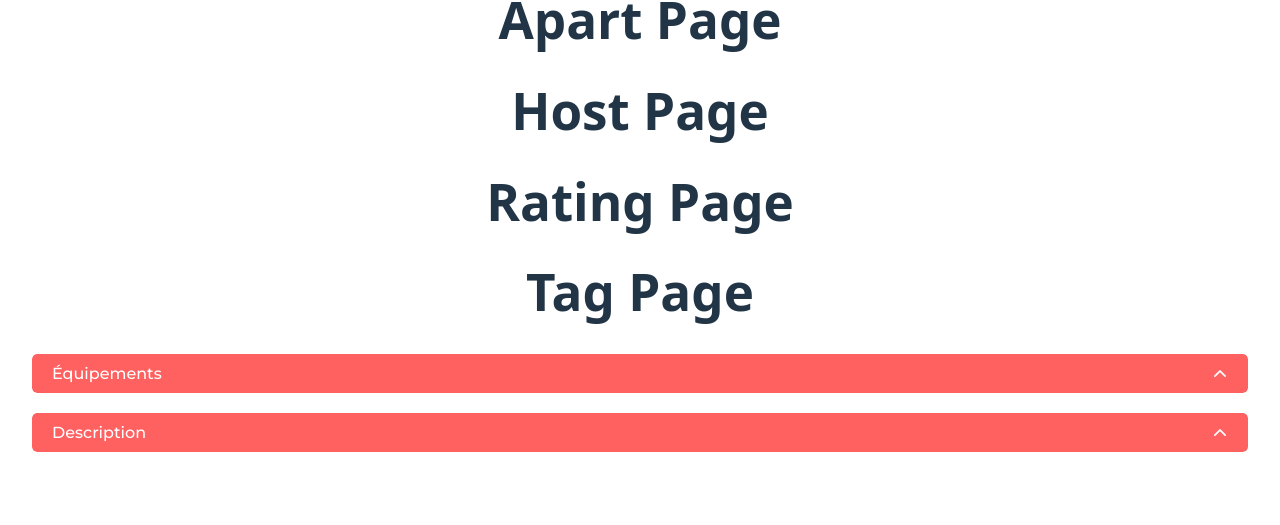
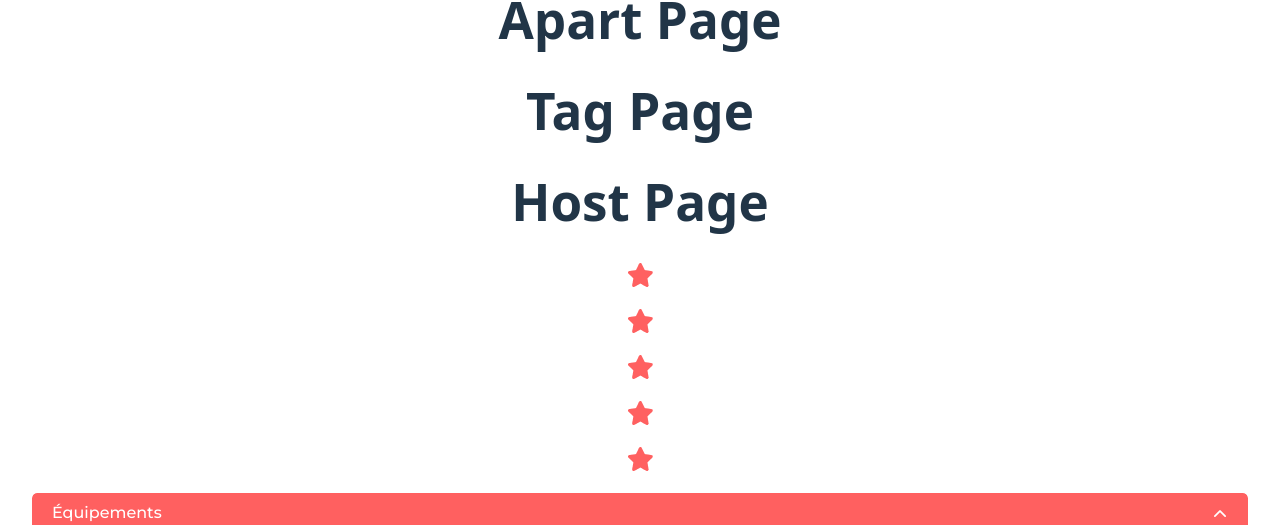
Before and after one commit to Tigrou-le-ninja/KasaTS, a React (Vite) app: page /details/0979876d in a window 1280 px wide. Shown: the part 677-1202 px from the top of the page. Built offline with nearby package versions, Linux system fonts and the light colour scheme.

Commit message:
composant rating fonctionnel

```diff
--- a/src/components/rating/rating.jsx
+++ b/src/components/rating/rating.jsx
@@ -1,18 +1,24 @@
-const Rating = () => {
+import FullStar from "../../assets/full_star.png";
+import EmptyStar from "../../assets/empty_star.png";
+
+import "./rating.scss";
+
+const Rating = ({ rating }) => {
+  const score = Number(rating); // S'assure que c'est un nombre
+
   return (
     <div className="rating">
-      <h1>Rating Page</h1>
+      {[...Array(5)].map((_, i) => (
+        <p key={i}>
+          {i < score ? (
+            <img src={FullStar} alt="Étoile pleine" className="full-star" />
+          ) : (
+            <img src={EmptyStar} alt="Étoile vide" className="empty-star" />
+          )}
+        </p>
+      ))}
     </div>
   );
 };
 
 export default Rating;
-
-{
-  [...Array(5)].map((_, i) => (
-    <p key={i}>
-      {/* Ici on compare le score et i et on affiche les étoiles en fonction
-          {i < rating ? "★" : "☆"} => Dans l'idée l'étoile remplie / vide est à aller chercher sur Figma */}
-    </p>
-  ));
-}
--- a/src/pages/details/details.jsx
+++ b/src/pages/details/details.jsx
@@ -44,9 +44,9 @@ const Details = () => {
     <div className="details">
       <Slider pictures={logement.pictures} />
       <Apart />
+      <Tag />
       <Host />
-      <Rating />
-      <Tag />
+      <Rating rating={logement.rating} />
       <div>
         <Collapse title="Équipements">
           <ul>
```
Also changed, not shown: src/assets/empty_star.png (added), src/assets/full_star.png (added).
